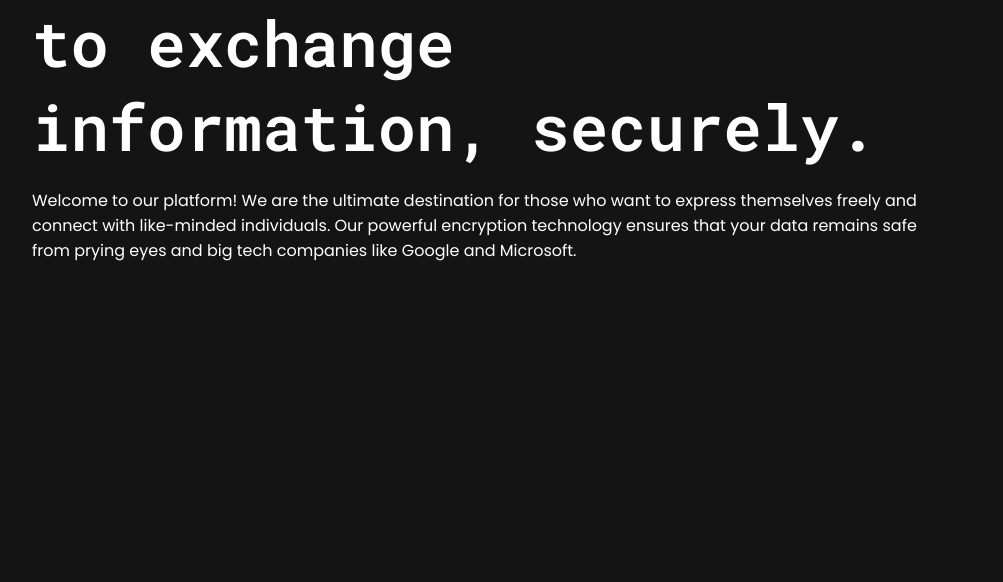
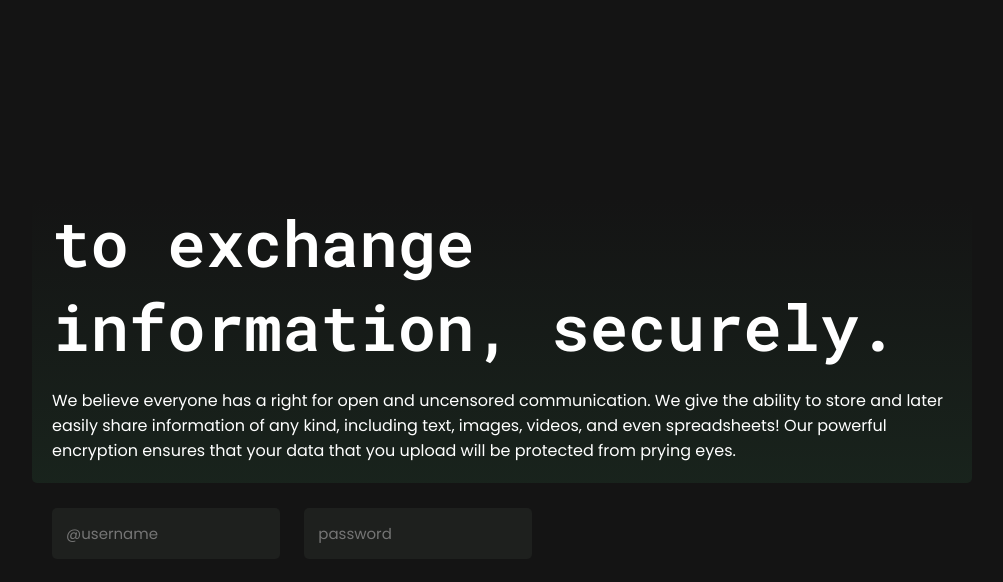
Before and after one commit to qzzwoo/thedeepfor, a plain HTML site: page index.html in a window 1280 px wide. Shown: the whole page, without its empty margins (160-1163 px from the left). Drawn offline with Linux system fonts and the light colour scheme.

Commit message:
added textboxes

```diff
--- a/index.html
+++ b/index.html
@@ -17,8 +17,15 @@
 	<link href="https://fonts.googleapis.com/css2?family=Poppins&family=Roboto+Mono:wght@600&display=swap" rel="stylesheet">
 </head>
 <body>
+	<div class="top">
+		<p class="title">to exchange information, securely.</p>
+		<p class="text">We believe everyone has a right for open and uncensored communication. We give the ability to store and later easily share information of any kind, including text, images, videos, and even spreadsheets! Our powerful encryption ensures that your data that you upload will be protected from prying eyes.</p>
+	</div>
 	<main>
-		<p class="title">to exchange information, securely.</p>
-		<p class="text">Welcome to our platform! We are the ultimate destination for those who want to express themselves freely and connect with like-minded individuals. Our powerful encryption technology ensures that your data remains safe from prying eyes and big tech companies like Google and Microsoft.</p>
+		<input type="text" id="uname" class="textbox" placeholder="@username">
+		<input type="password" id="pass" class="textbox" placeholder="password">
+
+		<a class="" href="" onclick=""></a>
+		<a class="" href="" onclick=""></a>
 	</main>
 </body>
```
